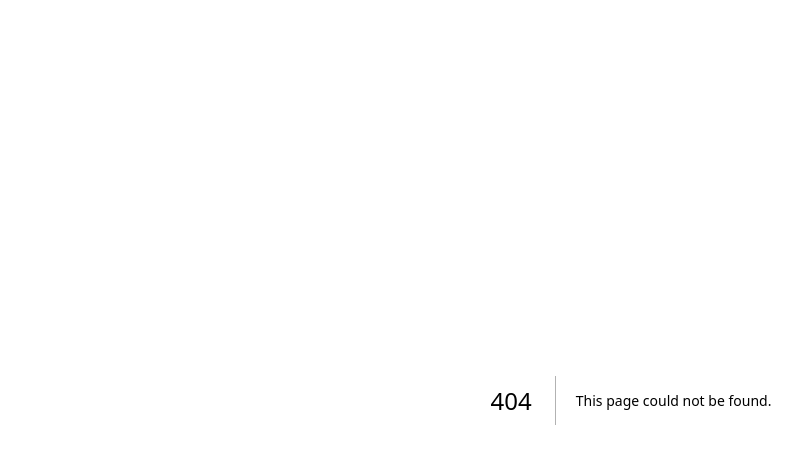
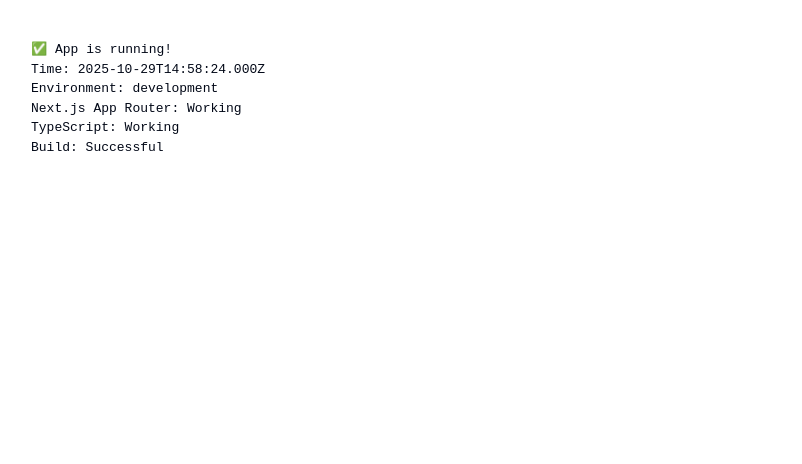
Before and after one commit to handfabiano/Esporteok, a Next.js app: page /health in a window 1280 px wide. Before the commit this address had no page. Shown: the top 464 px of the page, without its empty margins (9-811 px from the left). Built offline with nearby package versions, Linux system fonts and the light colour scheme.

Commit message:
feat: add health check page for debugging

```diff
--- /dev/null
+++ b/app/health/page.tsx
@@ -0,0 +1,14 @@
+export default function HealthCheck() {
+  return (
+    <div style={{ padding: "40px", fontFamily: "monospace" }}>
+      <h1>✅ App is running!</h1>
+      <p>Time: {new Date().toISOString()}</p>
+      <p>Environment: {process.env.NODE_ENV}</p>
+      <ul>
+        <li>Next.js App Router: Working</li>
+        <li>TypeScript: Working</li>
+        <li>Build: Successful</li>
+      </ul>
+    </div>
+  )
+}
```
